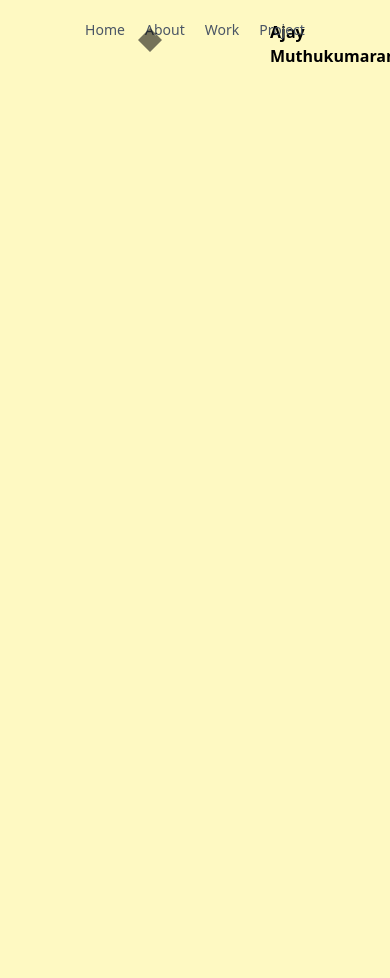
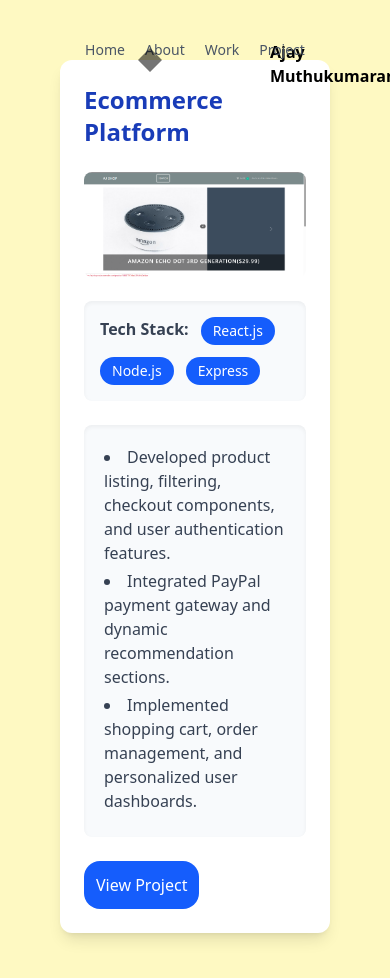
Before and after one commit to ajay-mkumar/my-portfolio, a React (Vite) app: page /project in a window 390 px wide. Shown: the top 978 px of the page. Before the commit the page ends 844 px from the top, so only its background shows below. Built offline with nearby package versions, Linux system fonts and the light colour scheme; some icons are missing.

Commit message:
project page implemented

```diff
--- a/src/App.tsx
+++ b/src/App.tsx
@@ -8,6 +8,7 @@ import {
   Route,
   Navigate,
 } from "react-router-dom";
+import Project from "./component/Project/Project";
 
 function App() {
   return (
@@ -18,6 +19,7 @@ function App() {
         <Route path="/home" element={<Homepage />} />
         <Route path="/about" element={<About />} />
         <Route path="/work" element={<Work />} />
+        <Route path="/project" element={<Project />} />
       </Routes>
     </Router>
   );
--- /dev/null
+++ b/src/common/constants.tsx
@@ -0,0 +1,83 @@
+type Project = {
+  name: string;
+  img: string;
+  techStack: string[];
+  description: string[];
+};
+
+type WorkExperience = {
+  designation: string;
+  Duration: string;
+  details: string[];
+};
+
+type Skills = {
+  frontend: string[];
+  backend: string[];
+  testingAndTools: string[];
+};
+
+export const projects: Project[] = [
+  {
+    name: "Ecommerce Platform",
+    img: "projects/image.png",
+    techStack: ["React.js", "Node.js", "Express"],
+    description: [
+      "Developed product listing, filtering, checkout components, and user authentication features.",
+      "Integrated PayPal payment gateway and dynamic recommendation sections.",
+      "Implemented shopping cart, order management, and personalized user dashboards.",
+    ],
+  },
+];
+
+export const workExperience: WorkExperience[] = [
+  {
+    designation: "Assistant System Engineer Trainee",
+    Duration: "July 2022 -January 2023",
+    details: [
+      "Underwent comprehensive React.js training, mastering Hooks, Redux, Routing, and Custom Hooks development",
+    ],
+  },
+  {
+    designation: "Assistant System Engineer",
+    Duration: "Feb 2023 -July 2023",
+    details: [
+      "Developed user interfaces for eCommerce applications using React.js and Redux, improving user engagement by 20%",
+      "Collaborated with backend developers to integrate RESTful APIs ensuring seamless data flow across the application.",
+    ],
+  },
+  {
+    designation: "System Engineer(Onsite)",
+    Duration: "July 2023 -Nov 2024",
+    details: [
+      "Worked as a Full Stack Developer at client location (Mexico) for an eCommerce application.",
+      "Led development of critical frontend features in React.js and backend APIs in Node.js.",
+      "Built reusable components and maintained UI consistency with component libraries and Tailwind CSS.",
+      "Implemented form validations, advanced state management, conditional rendering, and component composition to avoid prop drilling. Worked within Agile teams, participating in daily stand-ups, sprint planning, and retrospectives.",
+      "Contributed to backend development and bug fixing using Node.js and Express.js.",
+      "Enhanced application performance and improved UI responsiveness and scalability.",
+    ],
+  },
+  {
+    designation: "System Engineer(offshore)",
+    Duration: "Dec 2024 - present",
+    details: [
+      "Currently working as a Full Stack Developer for an insurance client based in India.",
+      "Developing and maintaining scalable React.js frontend and Node.js backend services.",
+    ],
+  },
+];
+
+export const skills: Skills = {
+  frontend: [
+    "HTML5",
+    "CSS3",
+    "JavaScript (ES6+)",
+    "React.js",
+    "TypeScript",
+    "Tailwind CSS",
+    "Material UI",
+  ],
+  backend: ["Node.js", "Java", "Spring Boot"],
+  testingAndTools: ["Jest", "Git & GitHub", "VS Code", "Postman"],
+};
--- /dev/null
+++ b/src/component/Project/Project.tsx
@@ -0,0 +1,49 @@
+import { projects } from "../../common/constants";
+
+function Project() {
+  return (
+    <div className="m-10 p-5 space-y-10  min-h-screen">
+      {projects.map((project, index) => (
+        <div
+          key={index}
+          className="bg-white rounded-xl shadow-lg p-6 space-y-6 hover:shadow-2xl transition duration-300"
+        >
+          <h1 className="text-2xl font-bold text-blue-800">{project.name}</h1>
+
+          <img
+            src={project.img}
+            alt={`${project.name} preview`}
+            className="w-full md:w-2/3 lg:w-1/2 rounded-lg mx-auto"
+          />
+
+          {/* Tech Stack Pills */}
+          <div className="flex flex-wrap gap-3 bg-slate-50 p-4 rounded-lg shadow-inner">
+            <span className="font-semibold text-gray-700">Tech Stack:</span>
+            {project.techStack.map((tech, index) => (
+              <span
+                key={index}
+                className="bg-blue-600 text-white text-sm px-3 py-1 rounded-full hover:bg-blue-400 transition"
+              >
+                {tech}
+              </span>
+            ))}
+          </div>
+
+          {/* Project Description */}
+          <ul className="list-disc list-inside text-gray-700 bg-slate-50 p-5 rounded-lg shadow-inner">
+            {project.description.map((des, i) => (
+              <li key={i} className="mb-1">
+                {des}
+              </li>
+            ))}
+          </ul>
+          <button className="bg-blue-600 p-3 rounded-2xl text-white cursor-pointer active:scale-70 transition duration-300">
+            View Project
+          </button>
+        </div>
+      ))}
+    </div>
+  );
+}
+
+export default Project;
--- a/src/component/SkillSet/SkillSet.tsx
+++ b/src/component/SkillSet/SkillSet.tsx
@@ -1,16 +1,4 @@
-const skills = {
-  frontend: [
-    "HTML5",
-    "CSS3",
-    "JavaScript (ES6+)",
-    "React.js",
-    "TypeScript",
-    "Tailwind CSS",
-    "Material UI",
-  ],
-  backend: ["Node.js", "Java", "Spring Boot"],
-  testingAndTools: ["Jest", "Git & GitHub", "VS Code", "Postman"],
-};
+import { skills } from "../../common/constants";
 
 function SkillSet() {
   return (
--- a/src/component/Work/Work.tsx
+++ b/src/component/Work/Work.tsx
@@ -1,52 +1,24 @@
-const workExperience = [
-  {
-    designation: "Assistant System Engineer Trainee",
-    Duration: "July 2022 -January 2023",
-    details: [
-      "Underwent comprehensive React.js training, mastering Hooks, Redux, Routing, and Custom Hooks development",
-    ],
-  },
-  {
-    designation: "Assistant System Engineer",
-    Duration: "Feb 2023 -July 2023",
-    details: [
-      "Developed user interfaces for eCommerce applications using React.js and Redux, improving user engagement by 20%",
-      "Collaborated with backend developers to integrate RESTful APIs ensuring seamless data flow across the application.",
-    ],
-  },
-  {
-    designation: "System Engineer(Onsite)",
-    Duration: "July 2023 -Nov 2024",
-    details: [
-      "Worked as a Full Stack Developer at client location (Mexico) for an eCommerce application.",
-      "Led development of critical frontend features in React.js and backend APIs in Node.js.",
-      "Built reusable components and maintained UI consistency with component libraries and Tailwind CSS.",
-      "Implemented form validations, advanced state management, conditional rendering, and component composition to avoid prop drilling. Worked within Agile teams, participating in daily stand-ups, sprint planning, and retrospectives.",
-      "Contributed to backend development and bug fixing using Node.js and Express.js.",
-      "Enhanced application performance and improved UI responsiveness and scalability.",
-    ],
-  },
-  {
-    designation: "System Engineer(offshore)",
-    Duration: "Dec 2024 - present",
-    details: [
-      "Currently working as a Full Stack Developer for an insurance client based in India.",
-      "Developing and maintaining scalable React.js frontend and Node.js backend services.",
-    ],
-  },
-];
+import { workExperience } from "../../common/constants";
+
 function Work() {
   return (
     <div className="m-10 p-5">
-      <h1 className="font-bold text-2xl text-blue-800 p-5">Tata Consulatncy Services</h1>
+      <h1 className="font-bold text-2xl text-blue-800 p-5">
+        Tata Consulatncy Services
+      </h1>
       <p className="pl-5">July-2022 to present</p>
       {workExperience.map((exp, index) => (
-        <div key={index} className="p-5 m-5 shadow-lg bg-slate-100 hover:scale-105 transition duration-300">
+        <div
+          key={index}
+          className="p-5 m-5 shadow-lg bg-slate-100 hover:scale-105 transition duration-300"
+        >
           <h3 className="font-bold text-blue-700">{exp.designation}</h3>
           <p>{exp.Duration}</p>
           <ul className="m-5 list-disc text-justify list-inside">
             {exp.details.map((detail, i) => (
-              <li key={i} className="p-1">{detail}</li>
+              <li key={i} className="p-1">
+                {detail}
+              </li>
             ))}
           </ul>
         </div>
```
Also changed, not shown: public/projects/image.png (added).
